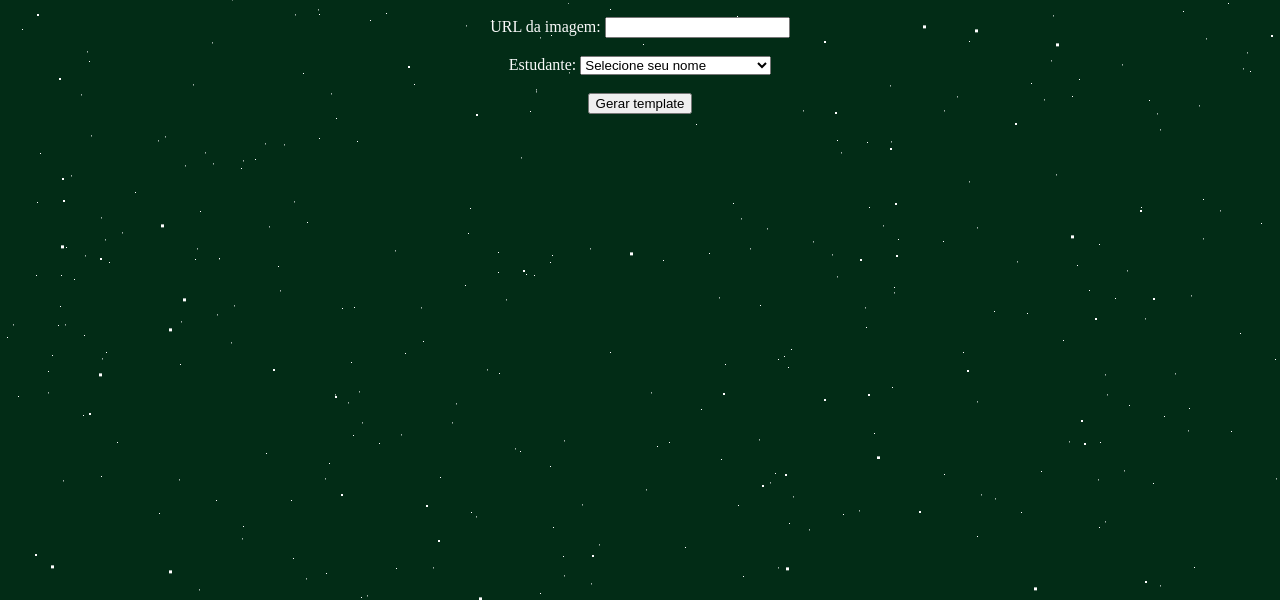
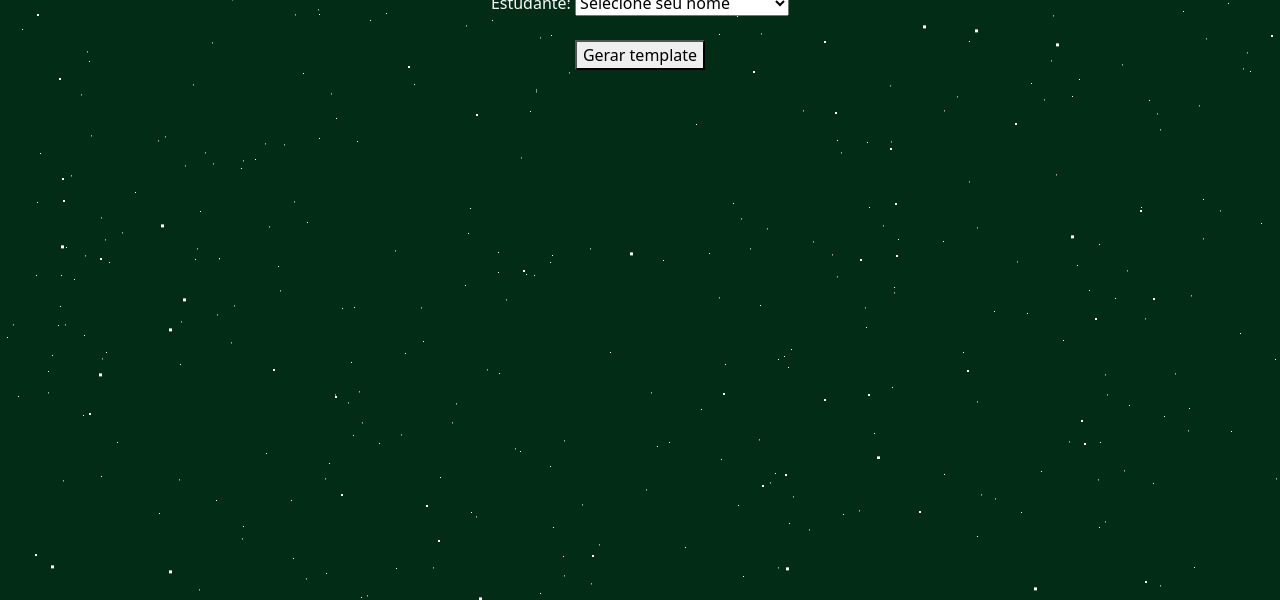
Before and after one commit to devcarolzita/turma34, a plain HTML site: page index.html in a window 1280 px wide. Shown: the part 240-840 px from the top of the page. After the commit the page ends 800 px from the top, so only its background shows below. Drawn offline with nearby package versions, Linux system fonts and the light colour scheme.

Commit message:
feature: add bootstrap

```diff
--- a/index.html
+++ b/index.html
@@ -3,6 +3,7 @@
 <head>
   <meta charset="UTF-8">
   <meta name="viewport" content="width=device-width, initial-scale=1.0">
+  <link href="https://cdn.jsdelivr.net/npm/bootstrap@5.3.0/dist/css/bootstrap.min.css" rel="stylesheet" integrity="sha384-9ndCyUaIbzAi2FUVXJi0CjmCapSmO7SnpJef0486qhLnuZ2cdeRhO02iuK6FUUVM" crossorigin="anonymous">
   <link rel="stylesheet" href="css/star.css">
   <link rel="stylesheet" href="css/styleIndex.css">
   <title>Projeto unit test</title>
@@ -135,8 +136,7 @@
   <option value="Wesley Silva">Wesley Silva</option>
     </select><br><br>
 
-    <!-- <input type="submit" id="generateTemplate" value="Enviar"> -->
-   <button>Gerar template</button>
+   <button id="generateTemplate">Gerar template</button>
 
 </form>
   <script>
```
